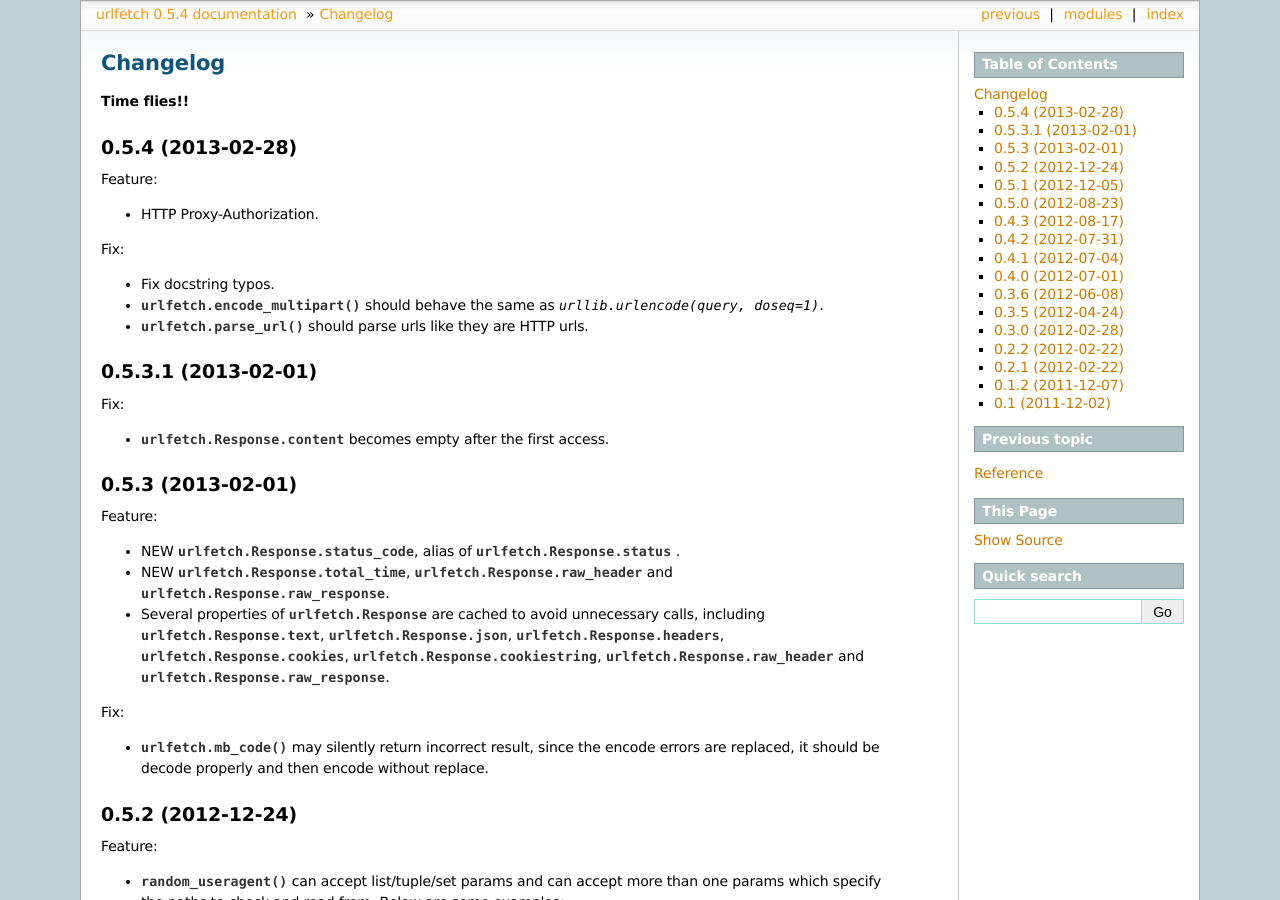
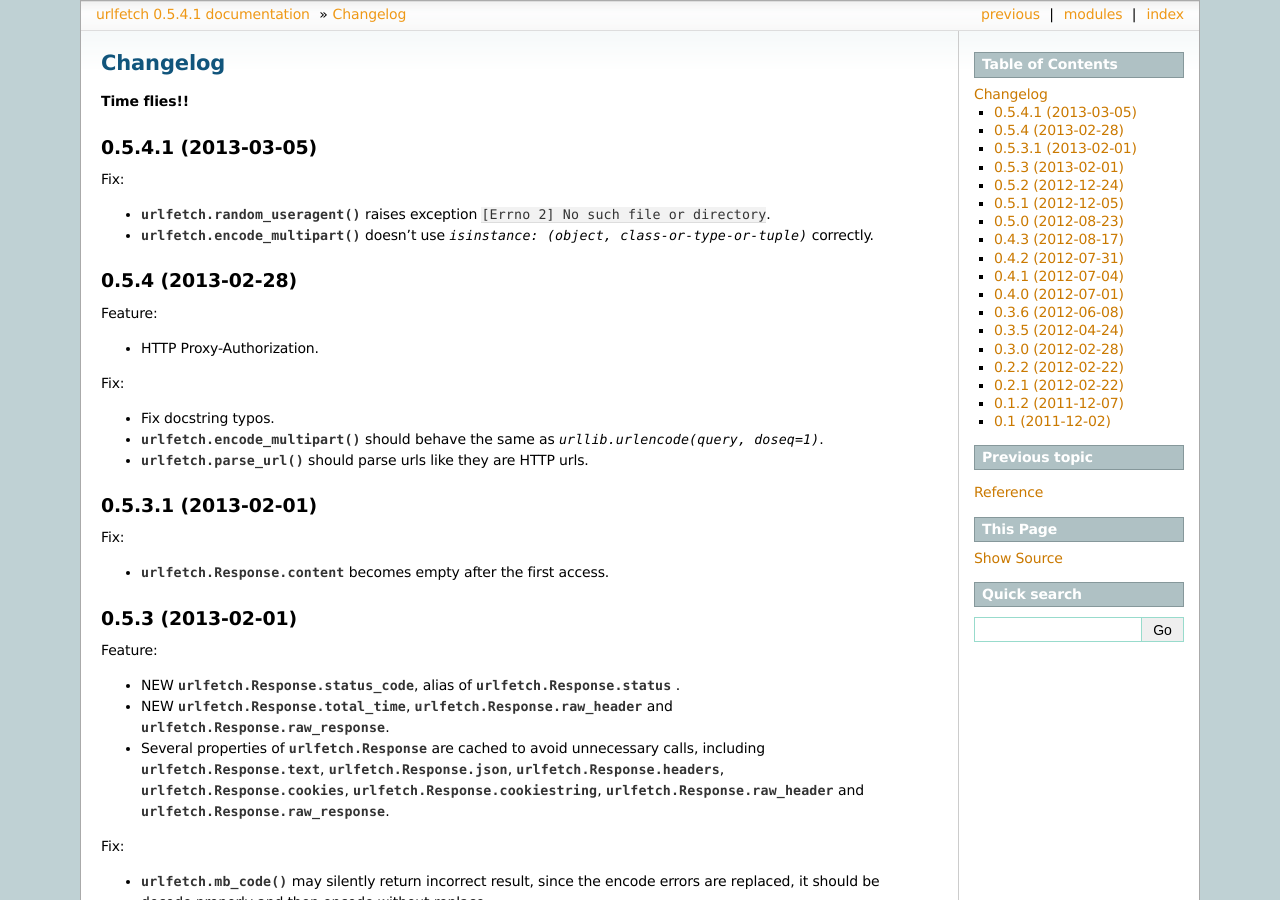
Before and after one commit to ifduyue/urlfetch, a Sphinx documentation site: the page built from doc/changelog.rst, in a window 1280 px wide and 900 px high. Built offline with Sphinx 7.4.7, drawn with Linux system fonts in a browser that asks for light colours; some of the changed text lies outside the part shown.

Commit message:
prepare for new release

```diff
--- a/doc/changelog.rst
+++ b/doc/changelog.rst
@@ -2,6 +2,15 @@ Changelog
 ===========
 
 **Time flies!!**
+
+0.5.4.1 (2013-03-05)
+++++++++++++++++++++
+
+Fix:
+
+* :func:`urlfetch.random_useragent` raises exception ``[Errno 2] No such file or directory``.
+* :func:`urlfetch.encode_multipart` doesn't use `isinstance: (object, class-or-type-or-tuple)` correctly.
+
 
 0.5.4 (2013-02-28)
 ++++++++++++++++++++
--- a/urlfetch.py
+++ b/urlfetch.py
@@ -10,7 +10,7 @@ An easy to use HTTP client based on httplib.
 :license: BSD 2-clause License, see LICENSE for more details.
 '''
 
-__version__ = '0.5.4'
+__version__ = '0.5.4.1'
 __author__ = 'Yue Du <ifduyue@gmail.com>'
 __url__ = 'https://github.com/ifduyue/urlfetch'
 __license__ = 'BSD 2-Clause License'
```
